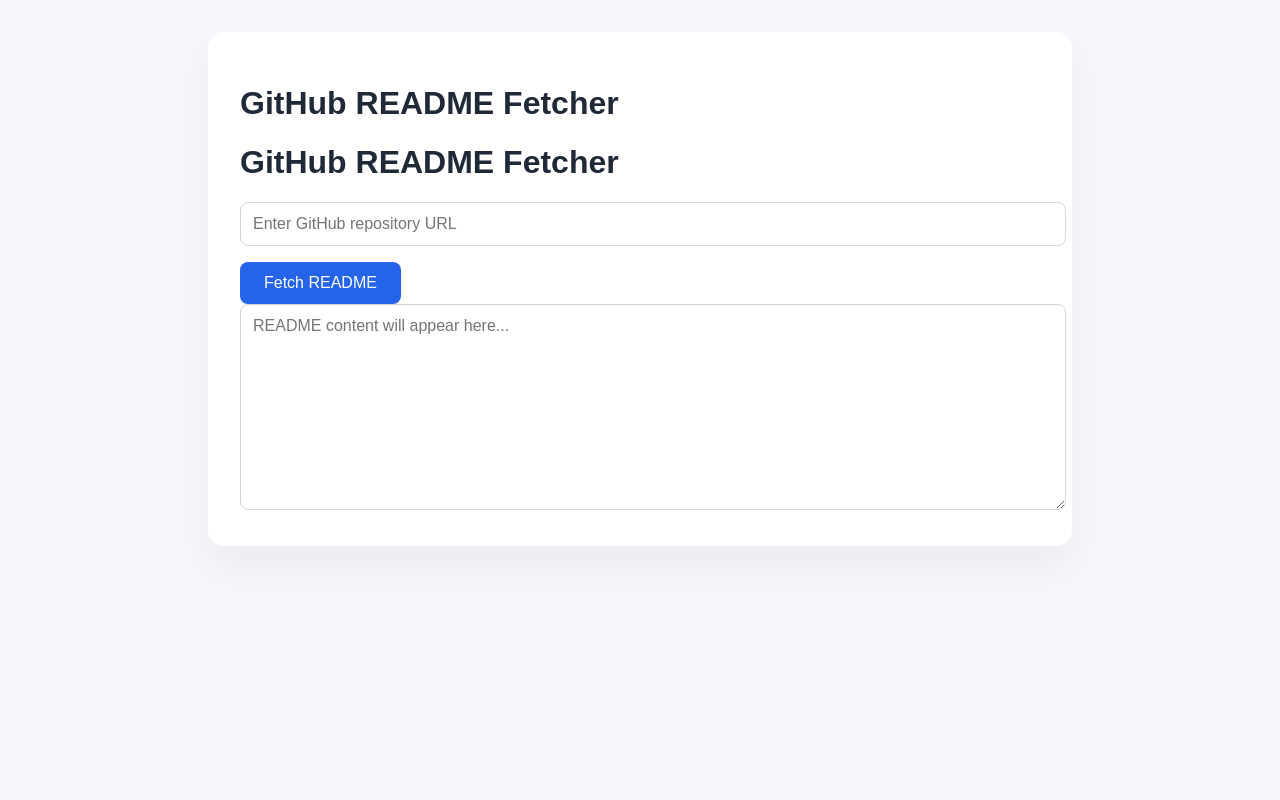
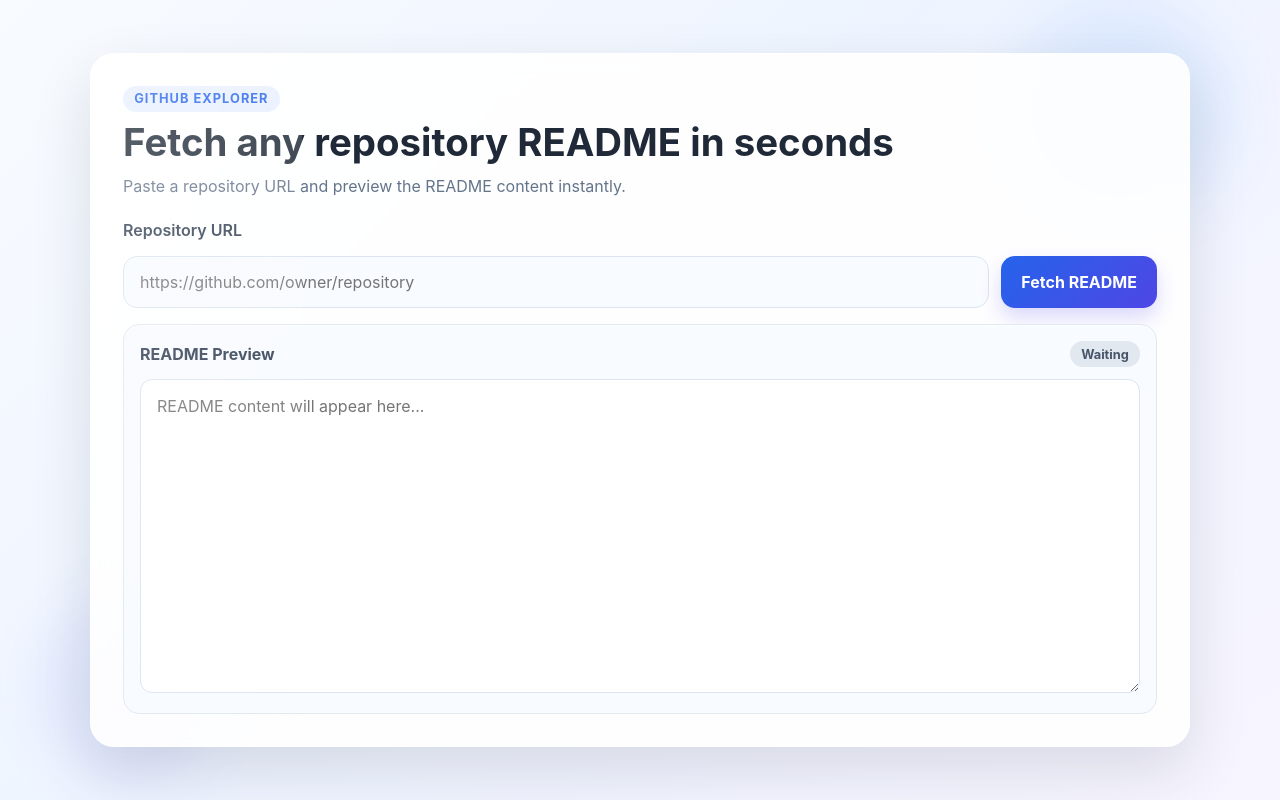
Before and after one commit to mojabarati/github-readme-fetcher, a React (Vite) app in the folder frontend/: page / in a window 1280 px wide. Built offline with nearby package versions, Linux system fonts and the light colour scheme.

Commit message:
Add initial HTML and CSS files for GitHub README Fetcher interface
- Created index.html with basic structure and linked assets
- Added index-HXgJxrC2.css for styling the application

```diff
--- a/frontend/src/App.jsx
+++ b/frontend/src/App.jsx
@@ -1,10 +1,9 @@
-import React, { useState } from 'react';
+import React from 'react';
 import ReadmeFetcher from './components/ReadmeFetcher';
 
 const App = () => {
     return (
         <div className="App">
-            <h1>GitHub README Fetcher</h1>
             <ReadmeFetcher />
         </div>
     );
--- a/frontend/src/components/ReadmeFetcher.jsx
+++ b/frontend/src/components/ReadmeFetcher.jsx
@@ -23,25 +23,53 @@
     };
 
     return (
-        <div>
-            <h1>GitHub README Fetcher</h1>
+        <div className="fetcher-shell">
+            <div className="bg-orb orb-one" />
+            <div className="bg-orb orb-two" />
+            <div className="hero-card">
+                <div className="hero-copy">
+                    <p className="eyebrow">GitHub Explorer</p>
+                    <h1>Fetch any repository README in seconds</h1>
+                    <p className="subtitle">
+                        Paste a repository URL and preview the README content instantly.
+                    </p>
+                </div>
+
+                <div className="input-panel">
+                    <label className="input-label" htmlFor="repo-url">
+                        Repository URL
+                    </label>
+                    <div className="input-row">
                         <input
+                            id="repo-url"
                             type="text"
                             value={url}
                             onChange={(e) => setUrl(e.target.value)}
-                placeholder="Enter GitHub repository URL"
+                            placeholder="https://github.com/owner/repository"
                         />
                         <button onClick={handleFetchReadme} disabled={loading}>
                             {loading ? 'Fetching...' : 'Fetch README'}
                         </button>
-            {error && <p style={{ color: 'red' }}>{error}</p>}
+                    </div>
+
+                    {error && <p className="error-message">{error}</p>}
+
+                    <div className="result-card">
+                        <div className="result-header">
+                            <span>README Preview</span>
+                            <span className={`status-pill ${content ? 'ready' : 'idle'}`}>
+                                {content ? 'Ready' : 'Waiting'}
+                            </span>
+                        </div>
                         <textarea
                             value={content}
                             readOnly
-                rows={10}
-                cols={50}
+                            rows={14}
                             placeholder="README content will appear here..."
                         />
+                    </div>
+                </div>
+            </div>
         </div>
     );
 };
--- a/frontend/src/index.css
+++ b/frontend/src/index.css
@@ -1,21 +1,126 @@
 body {
   margin: 0;
-  font-family: Arial, sans-serif;
-  background-color: #f5f7fb;
+  min-height: 100vh;
+  font-family: Inter, 'Segoe UI', Roboto, sans-serif;
+  background: linear-gradient(135deg, #f8fbff 0%, #eef4ff 45%, #f7f5ff 100%);
   color: #1f2937;
+  overflow-x: hidden;
 }
 
 #root {
-  padding: 2rem;
+  min-height: 100vh;
 }
 
 .App {
-  max-width: 800px;
-  margin: 0 auto;
-  background: #ffffff;
-  border-radius: 16px;
-  box-shadow: 0 20px 40px rgba(0, 0, 0, 0.05);
+  min-height: 100vh;
+  display: flex;
+  align-items: center;
+  justify-content: center;
   padding: 2rem;
+  box-sizing: border-box;
+}
+
+.fetcher-shell {
+  position: relative;
+  width: 100%;
+  max-width: 1100px;
+  animation: fadeUp 0.7s ease-out;
+}
+
+.bg-orb {
+  position: absolute;
+  border-radius: 50%;
+  filter: blur(30px);
+  opacity: 0.45;
+  animation: float 8s ease-in-out infinite;
+  pointer-events: none;
+}
+
+.orb-one {
+  width: 220px;
+  height: 220px;
+  top: -40px;
+  right: -40px;
+  background: rgba(96, 165, 250, 0.3);
+}
+
+.orb-two {
+  width: 180px;
+  height: 180px;
+  bottom: -30px;
+  left: -50px;
+  background: rgba(129, 140, 248, 0.28);
+  animation-delay: -3s;
+}
+
+.hero-card {
+  position: relative;
+  z-index: 1;
+  background: rgba(255, 255, 255, 0.9);
+  backdrop-filter: blur(18px);
+  border: 1px solid rgba(255, 255, 255, 0.7);
+  border-radius: 24px;
+  box-shadow: 0 24px 60px rgba(15, 23, 42, 0.12);
+  padding: 2rem;
+  overflow: hidden;
+  animation: cardIn 0.8s ease-out;
+}
+
+.hero-card::before {
+  content: '';
+  position: absolute;
+  inset: 0;
+  background: linear-gradient(120deg, transparent, rgba(255,255,255,0.35), transparent);
+  transform: translateX(-100%);
+  animation: shimmer 5s linear infinite;
+  pointer-events: none;
+}
+
+.hero-copy {
+  margin-bottom: 1.5rem;
+}
+
+.eyebrow {
+  display: inline-block;
+  margin: 0 0 0.5rem;
+  padding: 0.35rem 0.7rem;
+  border-radius: 999px;
+  background: #e8f0ff;
+  color: #2563eb;
+  font-size: 0.8rem;
+  font-weight: 700;
+  letter-spacing: 0.08em;
+  text-transform: uppercase;
+}
+
+.hero-copy h1 {
+  margin: 0 0 0.75rem;
+  font-size: clamp(1.8rem, 3vw, 2.6rem);
+  line-height: 1.15;
+}
+
+.subtitle {
+  margin: 0;
+  color: #64748b;
+  font-size: 1rem;
+  max-width: 620px;
+}
+
+.input-panel {
+  display: flex;
+  flex-direction: column;
+  gap: 1rem;
+}
+
+.input-label {
+  font-weight: 600;
+  color: #334155;
+}
+
+.input-row {
+  display: flex;
+  gap: 0.75rem;
+  flex-wrap: wrap;
 }
 
 input,
@@ -25,30 +130,160 @@
 }
 
 input {
-  width: 100%;
-  padding: 0.75rem;
-  margin-bottom: 1rem;
-  border: 1px solid #d1d5db;
-  border-radius: 8px;
+  flex: 1;
+  min-width: 280px;
+  padding: 0.95rem 1rem;
+  border: 1px solid #dbe4f0;
+  border-radius: 14px;
+  background: #f8fbff;
+  color: #0f172a;
+  outline: none;
+  transition: border-color 0.2s ease, box-shadow 0.2s ease, transform 0.2s ease;
+}
+
+input:hover {
+  transform: translateY(-1px);
+}
+
+input:focus {
+  border-color: #60a5fa;
+  box-shadow: 0 0 0 4px rgba(96, 165, 250, 0.15);
 }
 
 button {
-  background-color: #2563eb;
+  background: linear-gradient(135deg, #2563eb 0%, #4f46e5 100%);
   color: white;
   border: none;
-  padding: 0.75rem 1.5rem;
-  border-radius: 8px;
+  padding: 0.95rem 1.25rem;
+  border-radius: 14px;
   cursor: pointer;
+  font-weight: 700;
+  box-shadow: 0 10px 20px rgba(79, 70, 229, 0.2);
+  transition: transform 0.2s ease, opacity 0.2s ease, box-shadow 0.2s ease;
+}
+
+button:hover:not(:disabled) {
+  transform: translateY(-2px);
+  box-shadow: 0 14px 26px rgba(79, 70, 229, 0.25);
 }
 
 button:disabled {
-  background-color: #93c5fd;
+  opacity: 0.7;
   cursor: not-allowed;
+  box-shadow: none;
+}
+
+.error-message {
+  margin: 0;
+  color: #dc2626;
+  font-weight: 600;
+}
+
+.result-card {
+  background: #f8fbff;
+  border: 1px solid #e2e8f0;
+  border-radius: 16px;
+  padding: 1rem;
+  box-shadow: inset 0 1px 0 rgba(255,255,255,0.7);
+  animation: fadeUp 0.6s ease-out;
+}
+
+.result-header {
+  display: flex;
+  align-items: center;
+  justify-content: space-between;
+  margin-bottom: 0.75rem;
+  font-weight: 700;
+  color: #334155;
+}
+
+.status-pill {
+  padding: 0.35rem 0.7rem;
+  border-radius: 999px;
+  font-size: 0.8rem;
+  font-weight: 700;
+}
+
+.status-pill.ready {
+  background: #dcfce7;
+  color: #15803d;
+}
+
+.status-pill.idle {
+  background: #e2e8f0;
+  color: #475569;
 }
 
 textarea {
   width: 100%;
-  padding: 0.75rem;
-  border: 1px solid #d1d5db;
-  border-radius: 8px;
+  box-sizing: border-box;
+  min-height: 280px;
+  padding: 1rem;
+  border: 1px solid #dbe4f0;
+  border-radius: 12px;
+  background: white;
+  color: #0f172a;
+  resize: vertical;
+  outline: none;
+  transition: box-shadow 0.2s ease, border-color 0.2s ease;
 }
+
+textarea:focus {
+  border-color: #60a5fa;
+  box-shadow: 0 0 0 4px rgba(96, 165, 250, 0.1);
+}
+
+@keyframes fadeUp {
+  from {
+    opacity: 0;
+    transform: translateY(12px);
+  }
+  to {
+    opacity: 1;
+    transform: translateY(0);
+  }
+}
+
+@keyframes cardIn {
+  from {
+    opacity: 0;
+    transform: translateY(16px) scale(0.98);
+  }
+  to {
+    opacity: 1;
+    transform: translateY(0) scale(1);
+  }
+}
+
+@keyframes float {
+  0%, 100% {
+    transform: translate3d(0, 0, 0);
+  }
+  50% {
+    transform: translate3d(0, -18px, 0);
+  }
+}
+
+@keyframes shimmer {
+  100% {
+    transform: translateX(100%);
+  }
+}
+
+@media (max-width: 640px) {
+  .App {
+    padding: 1rem;
+  }
+
+  .hero-card {
+    padding: 1.25rem;
+  }
+
+  .input-row {
+    flex-direction: column;
+  }
+
+  button {
+    width: 100%;
+  }
+}
```
Also changed, not shown: 3 other files (tests, documents, lock files or other folders). Lines whose indentation alone changed are shown as unchanged.
